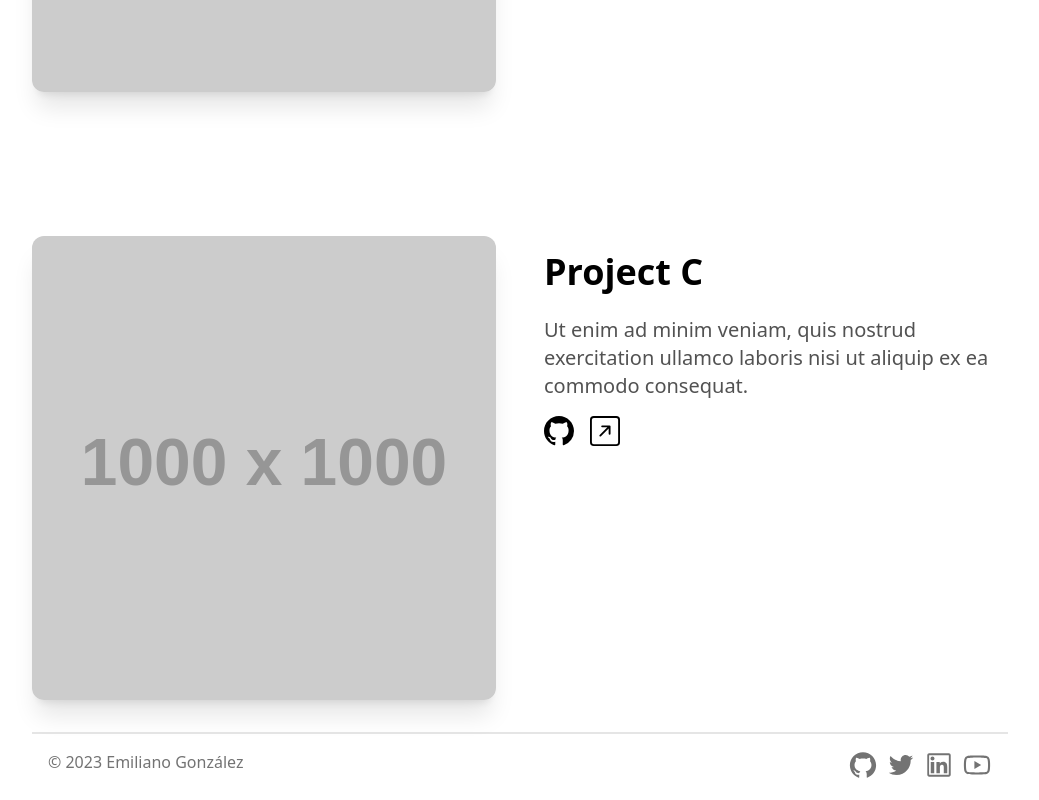
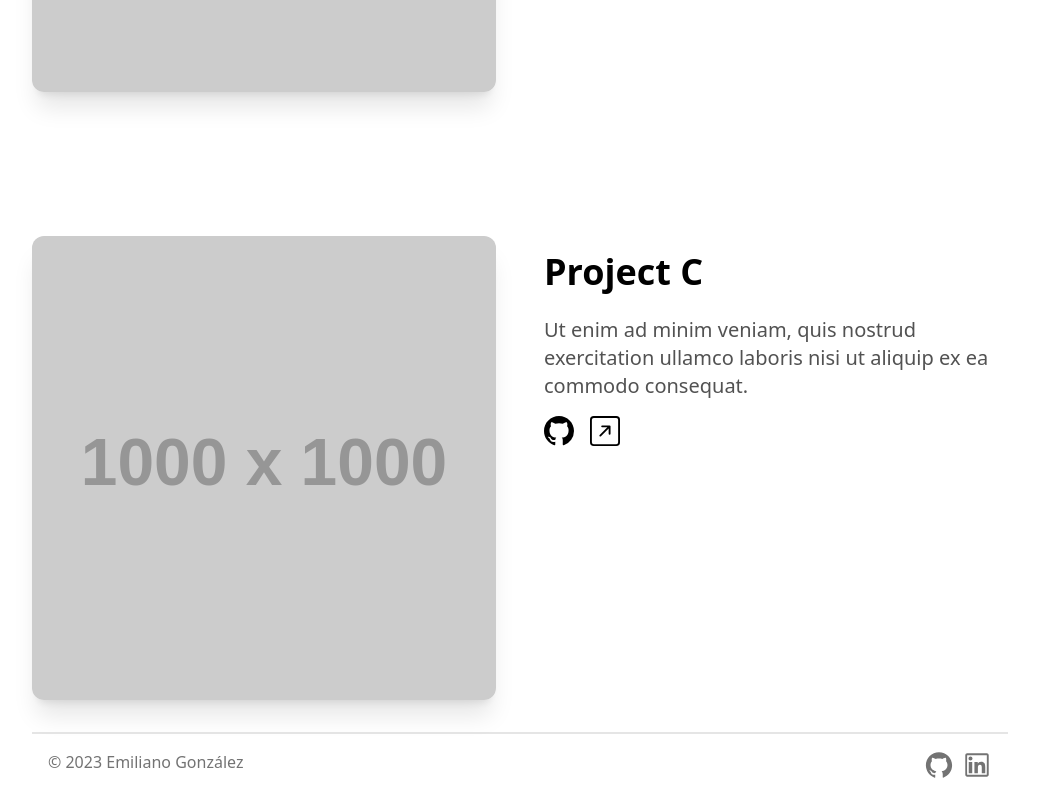
Before and after one commit to EmmGlezz/Personal_Portfolio, a Next.js app: page / in a window 1280 px wide. Shown: the part 3008-3808 px from the top of the page, without its empty margins (120-1159 px from the left). Built offline with nearby package versions, Linux system fonts and the light colour scheme.

Commit message:
Footer Links updated

```diff
--- a/components/Footer.tsx
+++ b/components/Footer.tsx
@@ -23,28 +23,10 @@ const Footer = () => {
                     />
                 </a>
                 <a
-                href="https://youtube.com/EmmGlezz"
-                rel='noreferrer'
-                target='_blank'>
-                    <AiOutlineTwitter
-                    className='hover:-translate-y-1 transition-transform cursor-pointer text-neutral-500 dark:text-neutral-100'
-                    size={30}
-                    />
-                </a>
-                <a
-                href="https://github.com/EmmGlezz"
+                href="https://www.linkedin.com/in/emilianoglez/"
                 rel='noreferrer'
                 target='_blank'>
                     <AiOutlineLinkedin
-                    className='hover:-translate-y-1 transition-transform cursor-pointer text-neutral-500 dark:text-neutral-100'
-                    size={30}
-                    />
-                </a>
-                <a
-                href="https://github.com/EmmGlezz"
-                rel='noreferrer'
-                target='_blank'>
-                    <AiOutlineYoutube
                     className='hover:-translate-y-1 transition-transform cursor-pointer text-neutral-500 dark:text-neutral-100'
                     size={30}
                     />
```
